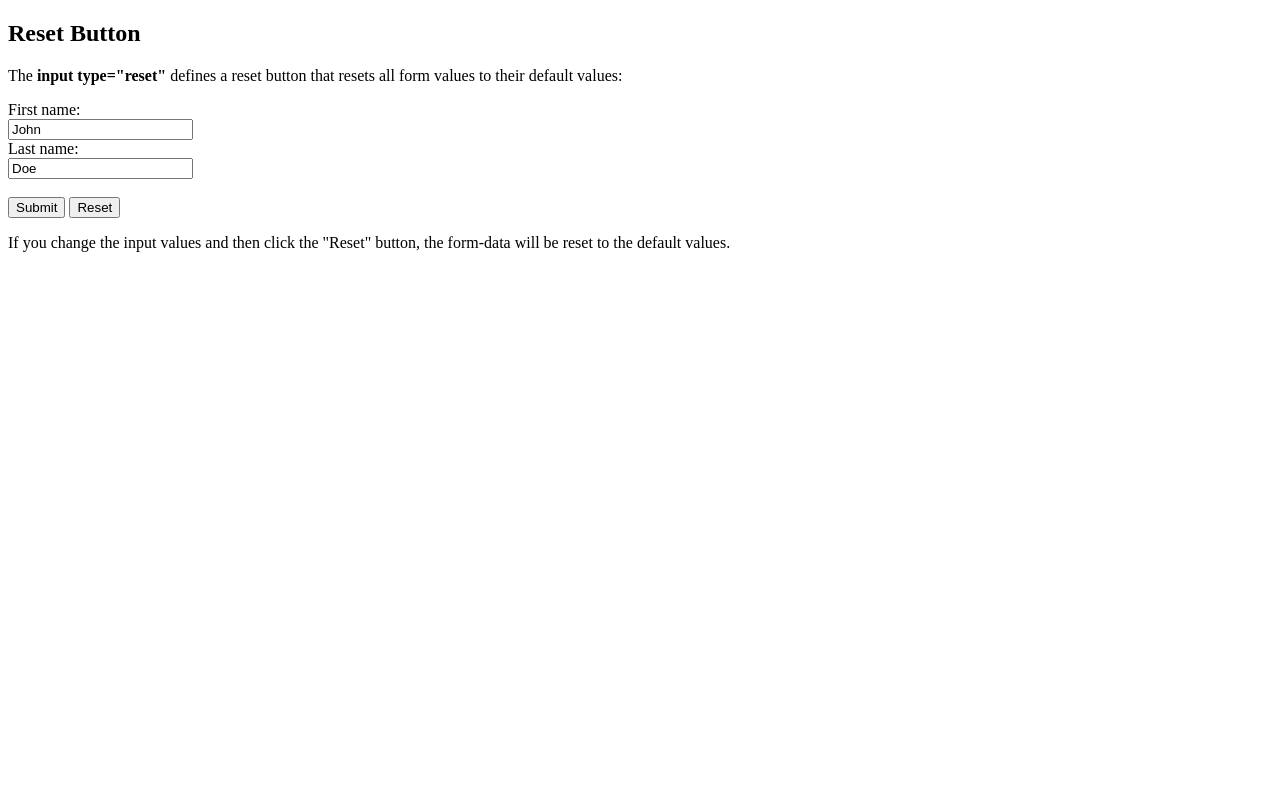
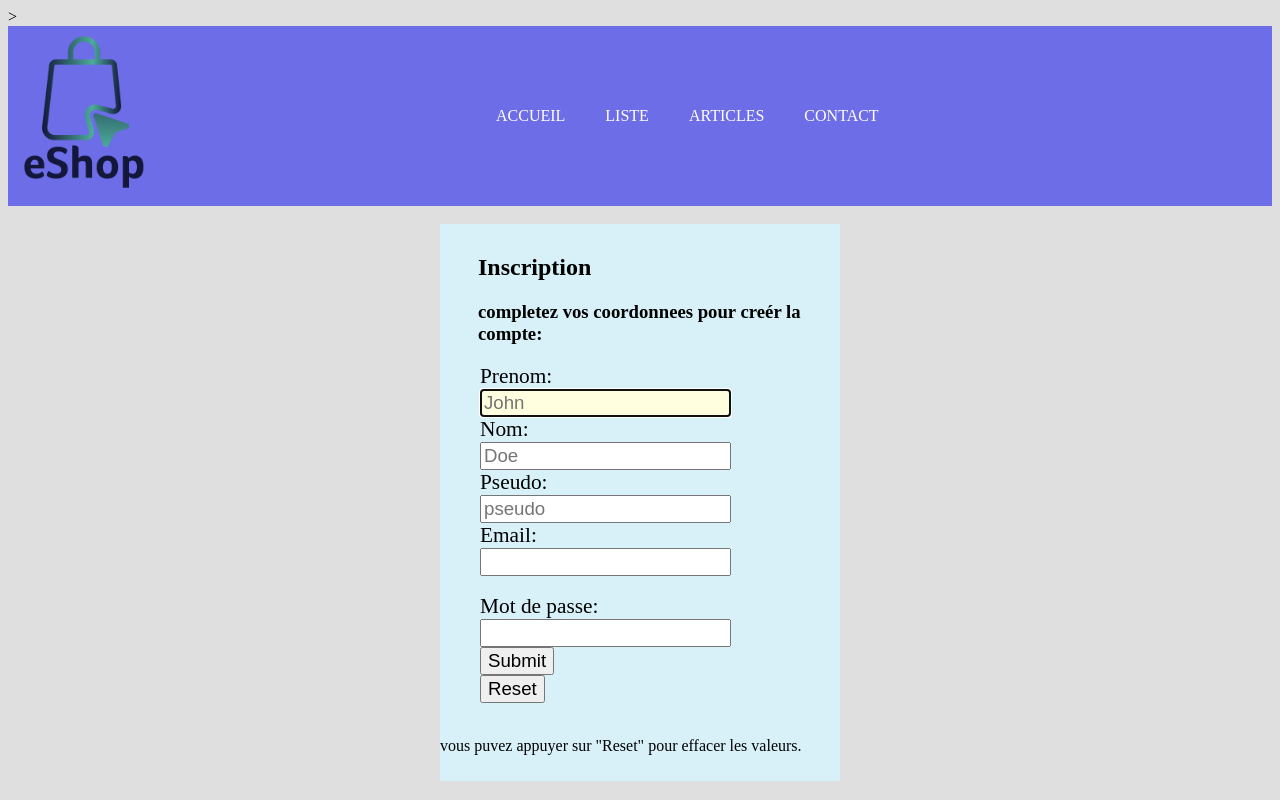
Before and after one commit to jorxCam/ecommerce, a PHP site: page /inscription.php in a window 1280 px wide. Run offline with PHP 8.4, Linux system fonts and the light colour scheme.

Commit message:
page inscription

```diff
--- a/emailvalidation.php
+++ b/emailvalidation.php
@@ -3,8 +3,8 @@
 $email= $_POST['email'];
 
 if (filter_var($email, FILTER_VALIDATE_EMAIL) !== false) {
-  echo("Valid email address");
+  echo("Valid email");
 } else {
-  echo("Invalid email address");
+  echo("Invalid email");
 }
 ?>
--- a/inscription.php
+++ b/inscription.php
@@ -1,21 +1,111 @@
 <!DOCTYPE html>
-<html>
-<body>
+<html lang="fr">
+<head>
+    <meta charset="UTF-8">
+    <meta http-equiv="X-UA-Compatible" content="IE=edge">
+    <meta name="viewport" content="width=device-width, initial-scale=1.0">
+    <link rel="stylesheet" href="style.css" type='text/css'>
+    <title>e-commerce</title>
 
-<h2>Reset Button</h2>
+</head>
+<body onload='document.form2.fname.focus()'>>
 
-<p>The <strong>input type="reset"</strong> defines a reset button that resets all form values to their default values:</p>
+<div class="navbar">
+  <div class="left">
+    <img src="logo.png" style="padding: 1px;width: 150px;">
+  </div>
 
-<form action="/action_page.php">
-  <label for="fname">First name:</label><br>
-  <input type="text" id="fname" name="fname" value="John"><br>
-  <label for="lname">Last name:</label><br>
-  <input type="text" id="lname" name="lname" value="Doe"><br><br>
-  <input type="submit" value="Submit">
-  <input type="reset">
+  <div class="main">
+    <a href="" class="titulo" >ACCUEIL </a>
+    <a href="" class="titulo" >LISTE</a>
+    <a href=""  class="titulo" >ARTICLES</a>
+    <a href=""  class="titulo" >CONTACT</a>
+  </div>
+</div>
+
+<br>
+
+
+<div class="mail">
+<h2>Inscription</h2>
+ <h3>completez vos coordonnees pour creér la compte: </h3>
+
+<form name="form2" action="#">
+<ul>
+        <li>    <label for="fname">Prenom:</label><br> </li>
+        <li>    <input type="text" id="fname" name="fname" placeholder="John"><br></li>
+
+        <li>    <label for="lname">Nom:</label><br></li>
+        <li>    <input type="text" id="lname" name="lname" placeholder="Doe"><br></li>
+
+        <li>    <label for="pseudo">Pseudo:</label><br></li>
+        <li>    <input type="text" id="pseudo" name="pseudo" placeholder="pseudo"><br></li>
+
+        <li>     <label for="email">Email:</label><br></li>
+        <li>    <input type="text" id="email"  onblur="validateemail2();"/><label id="validate"></label><br></li><br></li>
+
+        <li>    <label for="pwd">Mot de passe:</label><br></li>
+        <li>    <input type="password" id="pwd" name="pwd"><br></li>
+
+        <li class="submit"><input type="submit" name="submit" value="Submit" onclick="ValidateEmail(document.form2.email)"/></li>
+        <li><input type="reset"></li>
+        <br>
+
+</ul>
+
+
+
 </form>
 
-<p>If you change the input values and then click the "Reset" button, the form-data will be reset to the default values.</p>
+<p>vous puvez appuyer sur "Reset" pour effacer les valeurs.</p>
+</div>
+
+
+
+
+<script>
+function validateemail2() {
+var request;
+try {
+    request= new XMLHttpRequest();
+    }
+catch (tryMicrosoft) {
+
+                    try {
+                        request= new ActiveXObject("Msxml2.XMLHTTP");
+                        }
+                    catch (otherMicrosoft)
+                        {
+
+                        try {
+                            request= new ActiveXObject("Microsoft.XMLHTTP");
+                            }
+                        catch (failed) {
+                            request= null;
+                            }
+                        }
+                    }
+
+    var url= "emailvalidation.php";
+    var emailaddress= document.getElementById("login").value;
+    var vars= "email="+emailaddress;
+    request.open("POST", url, true);
+
+    request.setRequestHeader("Content-type", "application/x-www-form-urlencoded");
+
+    request.onreadystatechange= function() {
+    if (request.readyState == 4 && request.status == 200) {
+	    var return_data=  request.responseText;
+	    document.getElementById("validate").innerHTML= return_data;
+                }
+    }
+
+    request.send(vars);
+    }
+</script>
+
+
+
 
 </body>
 </html>
--- a/style.css
+++ b/style.css
@@ -13,13 +13,9 @@ body {
     margin-right: 20px;
   }
 
- /* {
-  box-sizing: border-box;
-}     */
-
 .navbar {
   /* The width is 20%, by default */
-  /* height: 30%;  */
+  /* height: 30%;   */
   width: 100%;
   background-color: #6d6de8;
   display:flex;
@@ -57,6 +53,8 @@ body {
   }
 }
 
+
+
 li {list-style-type: none;
     font-size: 16pt;
     }
@@ -71,14 +69,17 @@ li {list-style-type: none;
     .mail h2 {
     margin-left: 38px;
     }
+    .mail h3 {
+        margin-left: 38px;
+    }
     input {
-    font-size: 20pt;
+    font-size: 14pt;
     }
     input:focus, textarea:focus{
     background-color: lightyellow;
     }
     input submit {
-    font-size: 12pt;
+    font-size: 10pt;
     }
     .rq {
     color: #FF0000;
```
